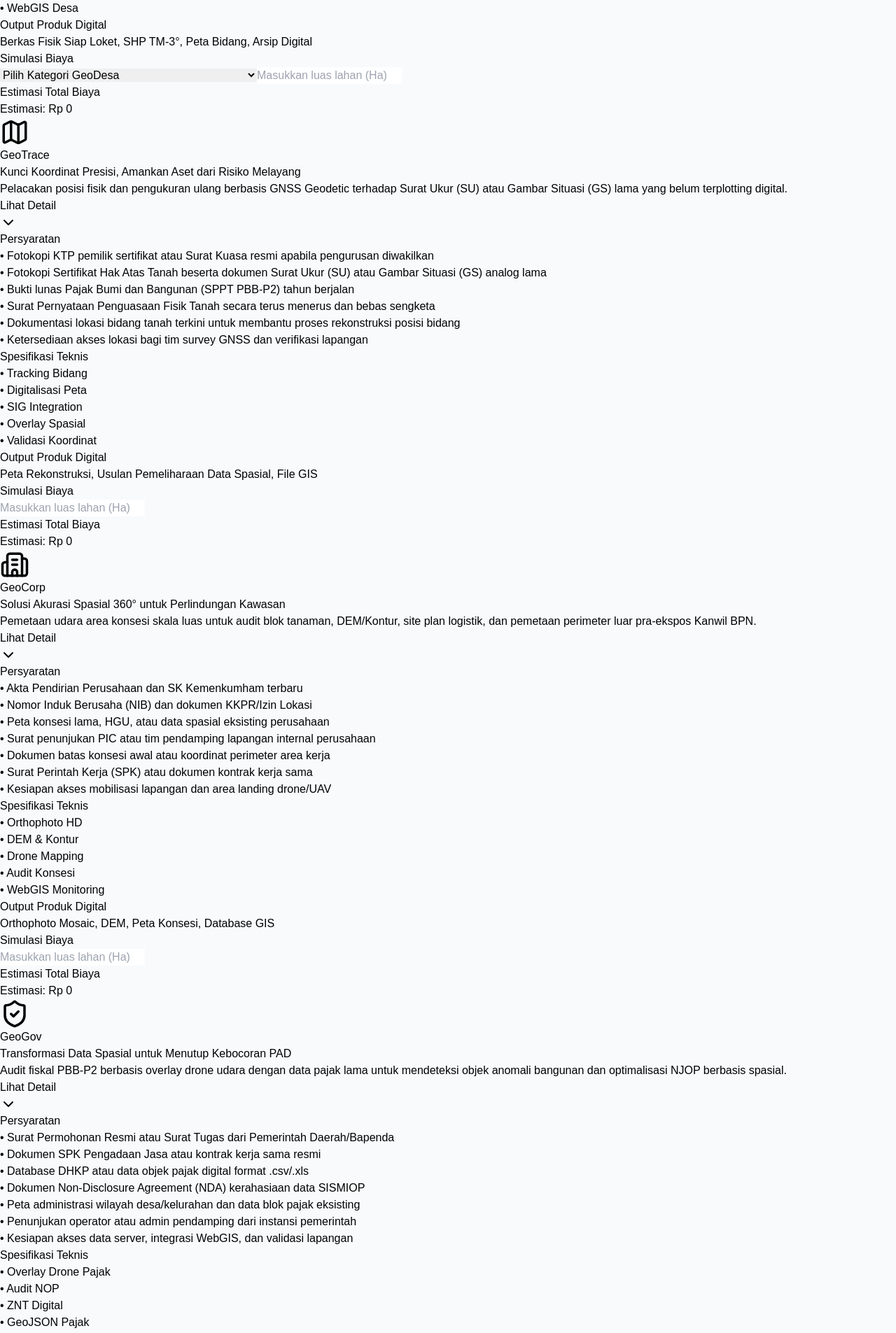
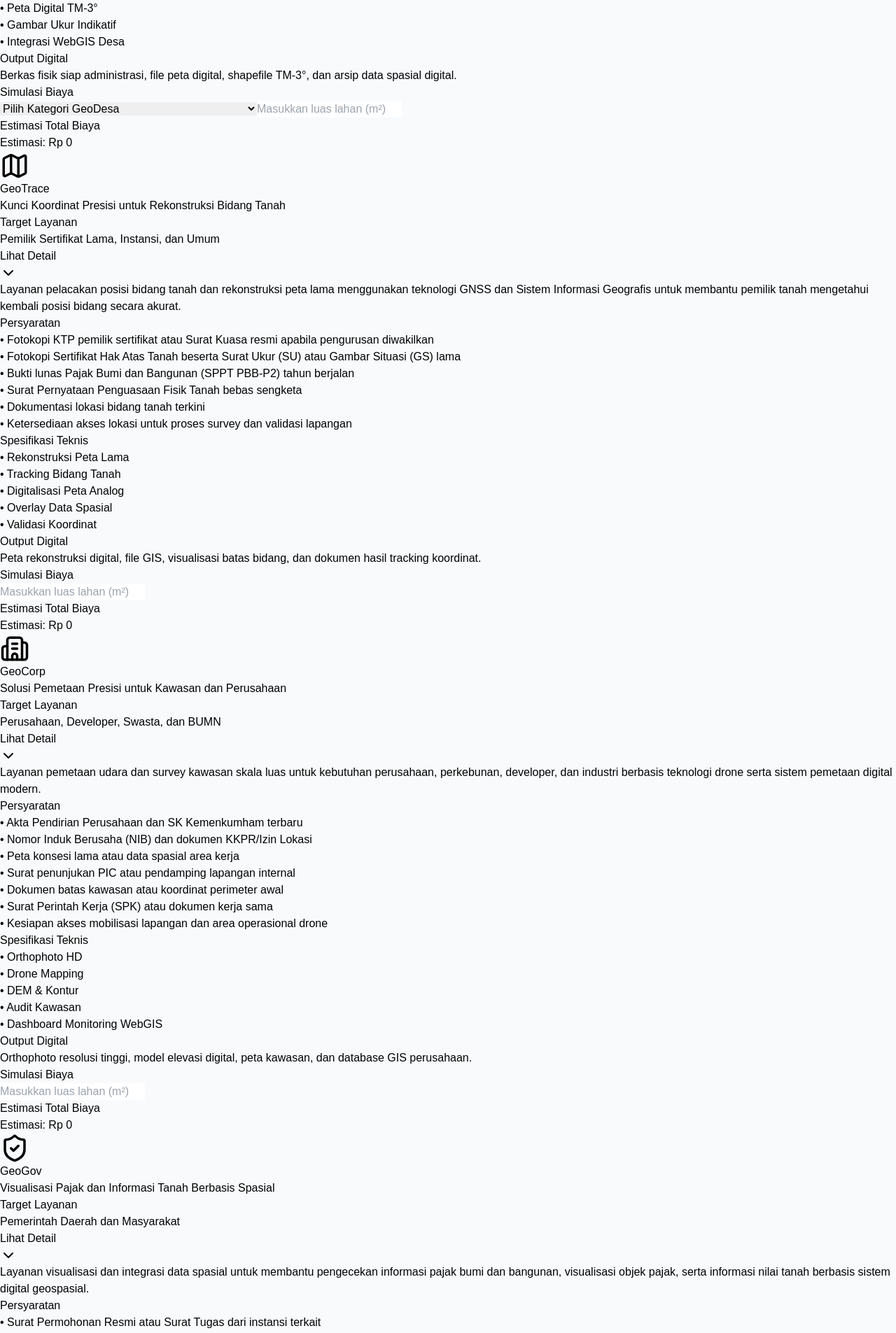
Before and after one commit to ahmadfahrezi074-pixel/geomeasure-plus, a React (Vite) app: page /layanan in a window 1280 px wide. Shown: the part 1920-3825 px from the top of the page at 70% size. Built offline with nearby package versions, Linux system fonts and the light colour scheme.

Commit message:
full layanan ecosystem revamp fix

```diff
--- a/src/pages/Layanan.jsx
+++ b/src/pages/Layanan.jsx
@@ -33,7 +33,7 @@ export default function Layanan() {
         "Masyarakat Berpenghasilan Rendah (MBR) & Masyarakat Reguler",
 
       desc:
-        "Asistensi teknis kolektif tingkat desa untuk memetakan batas bidang tanah dari nol secara menyeluruh guna menyiapkan dokumen pra-pendaftaran tanah massal bebas sengketa.",
+        "Layanan pengukuran dan pemetaan tanah berbasis teknologi geospasial modern untuk membantu masyarakat dalam memperoleh data bidang tanah yang akurat, tertata, dan siap digunakan untuk kebutuhan administrasi maupun pengembangan wilayah desa.",
 
       persyaratan: [
 
@@ -45,24 +45,24 @@ export default function Layanan() {
 
         "Pemasangan patok batas sementara atau permanen pada titik sudut bidang tanah sebelum jadwal survey dilakukan",
 
-        "Khusus kategori GeoDesa Bersubsidi wajib melampirkan Surat Keterangan Tidak Mampu (SKTM) asli dari Kepala Desa atau bukti aktif DTKS Kementerian Sosial seperti KKS/KIP demi mencegah salah sasaran kuota bantuan",
+        "Khusus kategori GeoDesa Bersubsidi wajib melampirkan Surat Keterangan Tidak Mampu (SKTM) asli dari Kepala Desa atau bukti aktif DTKS Kementerian Sosial seperti KKS/KIP",
 
-        "Kewajiban membersihkan jalur batas lahan dari semak belukar agar pengambilan data GNSS lebih optimal",
+        "Kewajiban membersihkan jalur batas lahan dari semak belukar agar proses pengambilan data GNSS lebih optimal",
 
         "Bukti pelunasan SPPT PBB-P2 tahun berjalan untuk kategori reguler/mandiri",
 
       ],
 
       spesifikasi: [
-        "GNSS Geodetic",
+        "Pengukuran GNSS Geodetic",
         "Drone RTK Mapping",
-        "Shapefile TM-3°",
+        "Peta Digital TM-3°",
         "Gambar Ukur Indikatif",
-        "WebGIS Desa",
+        "Integrasi WebGIS Desa",
       ],
 
       output:
-        "Berkas Fisik Siap Loket, SHP TM-3°, Peta Bidang, Arsip Digital",
+        "Berkas fisik siap administrasi, file peta digital, shapefile TM-3°, dan arsip data spasial digital.",
 
       calculatorType: "geoDesa",
     },
@@ -73,42 +73,42 @@ export default function Layanan() {
       title: "GeoTrace",
 
       subtitle:
-        "Kunci Koordinat Presisi, Amankan Aset dari Risiko Melayang",
+        "Kunci Koordinat Presisi untuk Rekonstruksi Bidang Tanah",
 
       color: "from-green-500 to-emerald-700",
 
       kategori:
-        "Pemilik Sertifikat Lama, Instansi Pemerintah, Umum",
+        "Pemilik Sertifikat Lama, Instansi, dan Umum",
 
       desc:
-        "Pelacakan posisi fisik dan pengukuran ulang berbasis GNSS Geodetic terhadap Surat Ukur (SU) atau Gambar Situasi (GS) lama yang belum terplotting digital.",
+        "Layanan pelacakan posisi bidang tanah dan rekonstruksi peta lama menggunakan teknologi GNSS dan Sistem Informasi Geografis untuk membantu pemilik tanah mengetahui kembali posisi bidang secara akurat.",
 
       persyaratan: [
 
         "Fotokopi KTP pemilik sertifikat atau Surat Kuasa resmi apabila pengurusan diwakilkan",
 
-        "Fotokopi Sertifikat Hak Atas Tanah beserta dokumen Surat Ukur (SU) atau Gambar Situasi (GS) analog lama",
+        "Fotokopi Sertifikat Hak Atas Tanah beserta Surat Ukur (SU) atau Gambar Situasi (GS) lama",
 
         "Bukti lunas Pajak Bumi dan Bangunan (SPPT PBB-P2) tahun berjalan",
 
-        "Surat Pernyataan Penguasaan Fisik Tanah secara terus menerus dan bebas sengketa",
+        "Surat Pernyataan Penguasaan Fisik Tanah bebas sengketa",
 
-        "Dokumentasi lokasi bidang tanah terkini untuk membantu proses rekonstruksi posisi bidang",
+        "Dokumentasi lokasi bidang tanah terkini",
 
-        "Ketersediaan akses lokasi bagi tim survey GNSS dan verifikasi lapangan",
+        "Ketersediaan akses lokasi untuk proses survey dan validasi lapangan",
 
       ],
 
       spesifikasi: [
-        "Tracking Bidang",
-        "Digitalisasi Peta",
-        "SIG Integration",
-        "Overlay Spasial",
+        "Rekonstruksi Peta Lama",
+        "Tracking Bidang Tanah",
+        "Digitalisasi Peta Analog",
+        "Overlay Data Spasial",
         "Validasi Koordinat",
       ],
 
       output:
-        "Peta Rekonstruksi, Usulan Pemeliharaan Data Spasial, File GIS",
+        "Peta rekonstruksi digital, file GIS, visualisasi batas bidang, dan dokumen hasil tracking koordinat.",
 
       calculatorType: "geoTrace",
     },
@@ -119,15 +119,15 @@ export default function Layanan() {
       title: "GeoCorp",
 
       subtitle:
-        "Solusi Akurasi Spasial 360° untuk Perlindungan Kawasan",
+        "Solusi Pemetaan Presisi untuk Kawasan dan Perusahaan",
 
       color: "from-orange-500 to-red-700",
 
       kategori:
-        "Korporasi Sawit, Swasta, BUMN, Developer Properti",
+        "Perusahaan, Developer, Swasta, dan BUMN",
 
       desc:
-        "Pemetaan udara area konsesi skala luas untuk audit blok tanaman, DEM/Kontur, site plan logistik, dan pemetaan perimeter luar pra-ekspos Kanwil BPN.",
+        "Layanan pemetaan udara dan survey kawasan skala luas untuk kebutuhan perusahaan, perkebunan, developer, dan industri berbasis teknologi drone serta sistem pemetaan digital modern.",
 
       persyaratan: [
 
@@ -135,28 +135,28 @@ export default function Layanan() {
 
         "Nomor Induk Berusaha (NIB) dan dokumen KKPR/Izin Lokasi",
 
-        "Peta konsesi lama, HGU, atau data spasial eksisting perusahaan",
+        "Peta konsesi lama atau data spasial area kerja",
 
-        "Surat penunjukan PIC atau tim pendamping lapangan internal perusahaan",
+        "Surat penunjukan PIC atau pendamping lapangan internal",
 
-        "Dokumen batas konsesi awal atau koordinat perimeter area kerja",
+        "Dokumen batas kawasan atau koordinat perimeter awal",
 
-        "Surat Perintah Kerja (SPK) atau dokumen kontrak kerja sama",
+        "Surat Perintah Kerja (SPK) atau dokumen kerja sama",
 
-        "Kesiapan akses mobilisasi lapangan dan area landing drone/UAV",
+        "Kesiapan akses mobilisasi lapangan dan area operasional drone",
 
       ],
 
       spesifikasi: [
         "Orthophoto HD",
+        "Drone Mapping",
         "DEM & Kontur",
-        "Drone Mapping",
-        "Audit Konsesi",
-        "WebGIS Monitoring",
+        "Audit Kawasan",
+        "Dashboard Monitoring WebGIS",
       ],
 
       output:
-        "Orthophoto Mosaic, DEM, Peta Konsesi, Database GIS",
+        "Orthophoto resolusi tinggi, model elevasi digital, peta kawasan, dan database GIS perusahaan.",
 
       calculatorType: "geoCorp",
     },
@@ -167,44 +167,44 @@ export default function Layanan() {
       title: "GeoGov",
 
       subtitle:
-        "Transformasi Data Spasial untuk Menutup Kebocoran PAD",
+        "Visualisasi Pajak dan Informasi Tanah Berbasis Spasial",
 
       color: "from-violet-500 to-purple-700",
 
       kategori:
-        "Pemerintah Kabupaten, Pemkot, Bapenda/Dispenda",
+        "Pemerintah Daerah dan Masyarakat",
 
       desc:
-        "Audit fiskal PBB-P2 berbasis overlay drone udara dengan data pajak lama untuk mendeteksi objek anomali bangunan dan optimalisasi NJOP berbasis spasial.",
+        "Layanan visualisasi dan integrasi data spasial untuk membantu pengecekan informasi pajak bumi dan bangunan, visualisasi objek pajak, serta informasi nilai tanah berbasis sistem digital geospasial.",
 
       persyaratan: [
 
-        "Surat Permohonan Resmi atau Surat Tugas dari Pemerintah Daerah/Bapenda",
+        "Surat Permohonan Resmi atau Surat Tugas dari instansi terkait",
 
-        "Dokumen SPK Pengadaan Jasa atau kontrak kerja sama resmi",
+        "Dokumen kerja sama atau SPK layanan digital",
 
-        "Database DHKP atau data objek pajak digital format .csv/.xls",
+        "Database objek pajak format .csv/.xls apabila tersedia",
 
-        "Dokumen Non-Disclosure Agreement (NDA) kerahasiaan data SISMIOP",
+        "Dokumen persetujuan penggunaan data digital",
 
-        "Peta administrasi wilayah desa/kelurahan dan data blok pajak eksisting",
+        "Peta administrasi wilayah atau data spasial pendukung",
 
-        "Penunjukan operator atau admin pendamping dari instansi pemerintah",
+        "Operator atau admin pendamping dari pihak pengguna layanan",
 
-        "Kesiapan akses data server, integrasi WebGIS, dan validasi lapangan",
+        "Kesiapan akses sistem dan validasi data lapangan",
 
       ],
 
       spesifikasi: [
-        "Overlay Drone Pajak",
-        "Audit NOP",
-        "ZNT Digital",
-        "GeoJSON Pajak",
+        "Visualisasi Pajak Digital",
+        "Pemetaan Objek Pajak",
         "Dashboard WebGIS",
+        "Integrasi Data Spasial",
+        "Monitoring Data Digital",
       ],
 
       output:
-        "Peta Blok Pajak Digital, DHKP Koreksi, Rekomendasi NJOP",
+        "Dashboard visualisasi pajak, peta digital objek tanah, integrasi WebGIS, dan laporan spasial digital.",
 
       calculatorType: "geoGov",
     },
@@ -221,17 +221,17 @@ export default function Layanan() {
 
         if (kategori === "subsidi") {
 
-          if (val <= 2) return 250000;
+          if (val <= 2000) return 250000;
 
-          return 250000 + ((val - 2) * 30000);
+          return 250000 + (Math.ceil((val - 2000) / 1000) * 30000);
 
         }
 
         if (kategori === "reguler") {
 
-          if (val <= 2) return 550000;
+          if (val <= 2000) return 550000;
 
-          return 550000 + ((val - 2) * 50000);
+          return 550000 + (Math.ceil((val - 2000) / 1000) * 50000);
 
         }
 
@@ -239,11 +239,11 @@ export default function Layanan() {
 
       case "geoTrace":
 
-        return 385000 + (val * 15000);
+        return 385000 + (Math.ceil(val / 1000) * 15000);
 
       case "geoCorp":
 
-        return 1500000 + (val * 200000);
+        return 1500000 + (Math.ceil(val / 1000) * 200000);
 
       case "geoGov":
 
@@ -285,9 +285,8 @@ export default function Layanan() {
 
         <p className="text-slate-400 text-lg max-w-4xl mx-auto leading-relaxed">
 
-          Platform layanan pengukuran dan pemetaan berbasis teknologi
-          geospasial modern untuk masyarakat, pemerintah daerah,
-          dan sektor korporasi.
+          Solusi pengukuran, pemetaan, dan layanan geospasial digital
+          modern untuk masyarakat, perusahaan, dan pemerintah daerah.
 
         </p>
 
@@ -296,66 +295,61 @@ export default function Layanan() {
       {/* SERVICES */}
       <div className="max-w-7xl mx-auto">
 
-        <div className="grid grid-cols-1 md:grid-cols-2 gap-10 items-start">
+        <div className="space-y-10">
 
           {layanan.map((item, index) => (
 
             <div
               key={index}
-              className={`
-
-              bg-white/5
-              border
-              border-white/10
-              rounded-[40px]
-              overflow-hidden
-              backdrop-blur-2xl
-              shadow-2xl
-              transition-all
-              duration-700
-              hover:border-cyan-400/30
-              hover:shadow-cyan-500/10
-              hover:-translate-y-2
-
-              ${openIndex === index
-                  ? "md:col-span-2"
-                  : ""
-                }
-
-              `}
+              className="bg-white/5 border border-white/10 rounded-[40px] overflow-hidden backdrop-blur-2xl shadow-2xl transition-all duration-700 hover:border-cyan-400/30 hover:shadow-cyan-500/10"
             >
 
-              {/* HEADER */}
+              {/* TOP */}
               <div className={`bg-gradient-to-r ${item.color} p-8`}>
 
-                <div className="w-20 h-20 rounded-3xl bg-white/10 border border-white/10 flex items-center justify-center mb-8">
+                <div className="flex flex-col lg:flex-row lg:items-center lg:justify-between gap-8">
+
+                  <div className="flex items-start gap-6">
+
+                    <div className="w-24 h-24 rounded-3xl bg-white/10 border border-white/10 flex items-center justify-center shrink-0">
 
                       {item.icon}
 
                     </div>
 
-                <h1 className="text-4xl font-black mb-4">
+                    <div>
+
+                      <h1 className="text-4xl md:text-5xl font-black mb-4">
 
                         {item.title}
 
                       </h1>
 
-                <p className="text-white/90 text-lg leading-relaxed mb-6">
+                      <p className="text-white/90 text-lg leading-relaxed mb-4 max-w-3xl">
 
                         {item.subtitle}
 
                       </p>
 
+                      <div className="bg-black/20 border border-white/10 rounded-2xl px-5 py-4 inline-block">
+
+                        <p className="text-sm uppercase tracking-[3px] text-white/70 mb-2">
+
+                          Target Layanan
+
+                        </p>
+
+                        <p className="text-lg font-semibold">
+
+                          {item.kategori}
+
+                        </p>
+
                       </div>
 
-              {/* CONTENT */}
-              <div className="p-8">
+                    </div>
 
-                <p className="text-slate-300 text-lg leading-relaxed mb-10">
-
-                  {item.desc}
-
-                </p>
+                  </div>
 
                   <button
                     onClick={() =>
@@ -365,7 +359,7 @@ export default function Layanan() {
                     }
                     className={`
 
-                  w-full
+                    px-8
                     py-5
                     rounded-2xl
                     font-bold
@@ -376,6 +370,7 @@ export default function Layanan() {
                     items-center
                     justify-center
                     gap-3
+                    shrink-0
 
                     ${openIndex === index
                         ? "bg-red-500 hover:bg-red-400"
@@ -396,6 +391,10 @@ export default function Layanan() {
 
                   </button>
 
+                </div>
+
+              </div>
+
               {/* DETAIL */}
               <div
                 className={`
@@ -406,22 +405,31 @@ export default function Layanan() {
                 ease-in-out
 
                 ${openIndex === index
-                      ? "max-h-[5000px] opacity-100 mt-10"
+                    ? "max-h-[5000px] opacity-100"
                     : "max-h-0 opacity-0"
                   }
 
                 `}
               >
 
-                  <div className="grid lg:grid-cols-2 gap-10">
+                <div className="p-8">
 
-                    {/* LEFT */}
-                    <div>
+                  <div className="mb-10">
+
+                    <p className="text-slate-300 text-lg leading-relaxed">
+
+                      {item.desc}
+
+                    </p>
+
+                  </div>
+
+                  <div className="grid xl:grid-cols-3 gap-8 items-start">
 
                     {/* PERSYARATAN */}
-                      <div className="mb-10">
+                    <div className="bg-white/5 border border-white/10 rounded-3xl p-6">
 
-                        <h2 className="text-cyan-400 text-2xl font-bold mb-5">
+                      <h2 className="text-cyan-400 text-2xl font-bold mb-6">
 
                         Persyaratan
 
@@ -433,7 +441,7 @@ export default function Layanan() {
 
                           <div
                             key={i}
-                              className="bg-white/5 border border-white/10 rounded-2xl px-5 py-4 text-slate-300 leading-relaxed"
+                            className="bg-slate-900/50 border border-white/5 rounded-2xl px-4 py-4 text-slate-300 text-sm leading-relaxed"
                           >
 
                             • {syarat}
@@ -447,9 +455,9 @@ export default function Layanan() {
                     </div>
 
                     {/* SPESIFIKASI */}
-                      <div>
+                    <div className="bg-white/5 border border-white/10 rounded-3xl p-6">
 
-                        <h2 className="text-cyan-400 text-2xl font-bold mb-5">
+                      <h2 className="text-cyan-400 text-2xl font-bold mb-6">
 
                         Spesifikasi Teknis
 
@@ -461,7 +469,7 @@ export default function Layanan() {
 
                           <div
                             key={i}
-                              className="bg-white/5 border border-white/10 rounded-2xl px-5 py-4 text-slate-300"
+                            className="bg-slate-900/50 border border-white/5 rounded-2xl px-4 py-4 text-slate-300 text-sm"
                           >
 
                             • {spec}
@@ -472,23 +480,15 @@ export default function Layanan() {
 
                       </div>
 
-                      </div>
-
-                    </div>
-
-                    {/* RIGHT */}
-                    <div>
-
-                      {/* OUTPUT */}
-                      <div className="mb-10">
+                      <div className="mt-8">
 
                         <h2 className="text-cyan-400 text-2xl font-bold mb-5">
 
-                          Output Produk Digital
+                          Output Digital
 
                         </h2>
 
-                        <div className="bg-white/5 border border-white/10 rounded-3xl p-6 text-slate-300 leading-relaxed">
+                        <div className="bg-slate-900/50 border border-white/5 rounded-2xl p-5 text-slate-300 text-sm leading-relaxed">
 
                           {item.output}
 
@@ -496,18 +496,17 @@ export default function Layanan() {
 
                       </div>
 
+                    </div>
+
                     {/* SIMULASI */}
-                      <div>
+                    <div className="bg-white/5 border border-white/10 rounded-3xl p-6">
 
-                        <h2 className="text-cyan-400 text-2xl font-bold mb-5">
+                      <h2 className="text-cyan-400 text-2xl font-bold mb-6">
 
                         Simulasi Biaya
 
                       </h2>
 
-                        <div className="bg-white/5 border border-white/10 rounded-3xl p-6">
-
-                          {/* GEODESA OPTION */}
                       {item.calculatorType === "geoDesa" && (
 
                         <select
@@ -537,13 +536,12 @@ export default function Layanan() {
 
                       )}
 
-                          {/* INPUT */}
                       <input
                         type="number"
                         placeholder={
                           item.calculatorType === "geoGov"
                             ? "Masukkan jumlah NOP"
-                                : "Masukkan luas lahan (Ha)"
+                            : "Masukkan luas lahan (m²)"
                         }
                         value={inputValue[index] || ""}
                         onChange={(e) =>
@@ -555,7 +553,6 @@ export default function Layanan() {
                         className="w-full bg-slate-900 border border-white/10 rounded-2xl px-5 py-4 text-white outline-none mb-6"
                       />
 
-                          {/* RESULT */}
                       <div className="bg-cyan-500/10 border border-cyan-400/20 rounded-2xl p-6">
 
                         <p className="text-slate-300 mb-2">
@@ -564,7 +561,7 @@ export default function Layanan() {
 
                         </p>
 
-                            <h1 className="text-4xl font-black text-cyan-400 leading-tight">
+                        <h1 className="text-3xl font-black text-cyan-400 leading-tight break-words">
 
                           {Number(inputValue[index]) > 0
                             ? `Rp ${calculatePrice(
@@ -575,10 +572,6 @@ export default function Layanan() {
                             : "Estimasi: Rp 0"}
 
                         </h1>
-
-                          </div>
-
-                        </div>
 
                       </div>
 
```
Lines whose indentation alone changed are shown as unchanged.
